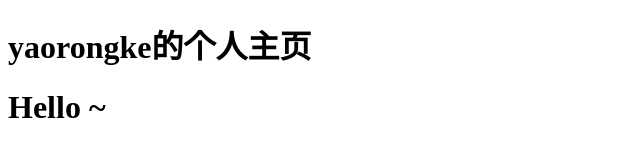
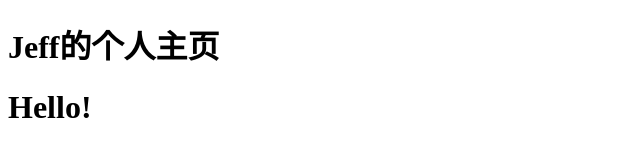
Before and after one commit to effrey-liu/effrey-liu.github.io, a plain HTML site: page index.html in a window 1280 px wide. Shown: the whole page, without its empty margins (0-640 px from the left). Drawn offline with Linux system fonts and the light colour scheme.

Commit message:
Update index.html

```diff
--- a/index.html
+++ b/index.html
@@ -2,10 +2,10 @@
 <html lang="en">
 <head>
     <meta charset="UTF-8">
-    <title>yaorongke</title>
+    <title>Jeff</title>
 </head>
 <body>
-    <h1>yaorongke的个人主页</h1>
-    <h1>Hello ~</h1>
+    <h1>Jeff的个人主页</h1>
+    <h1>Hello!</h1>
 </body>
 </html>
```
